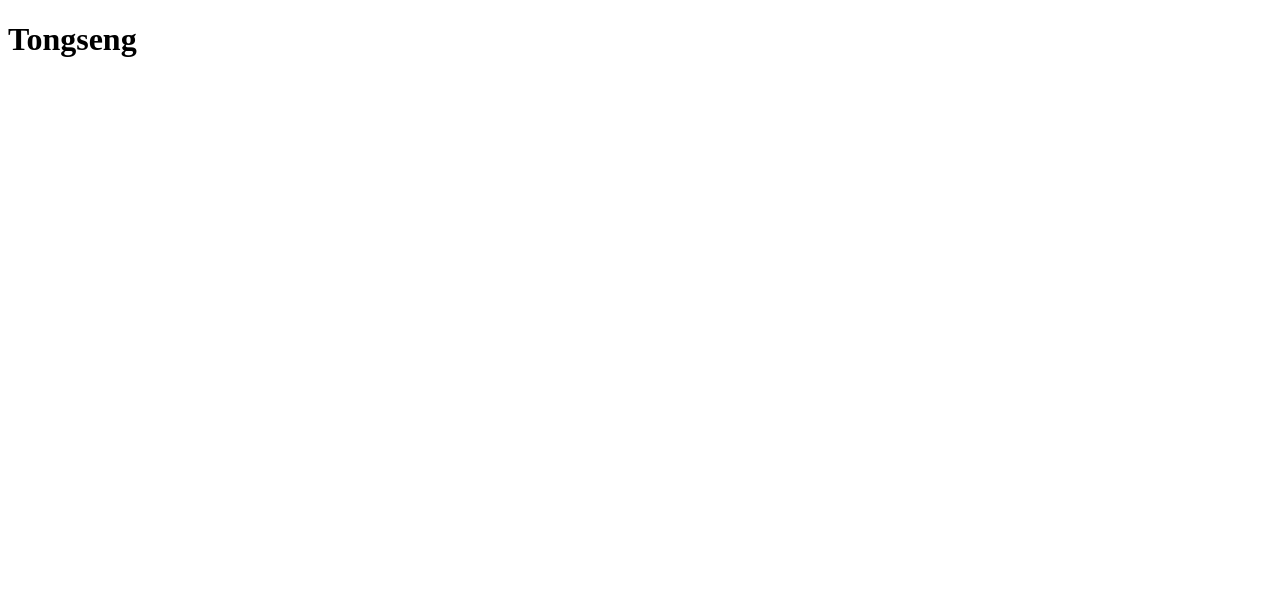
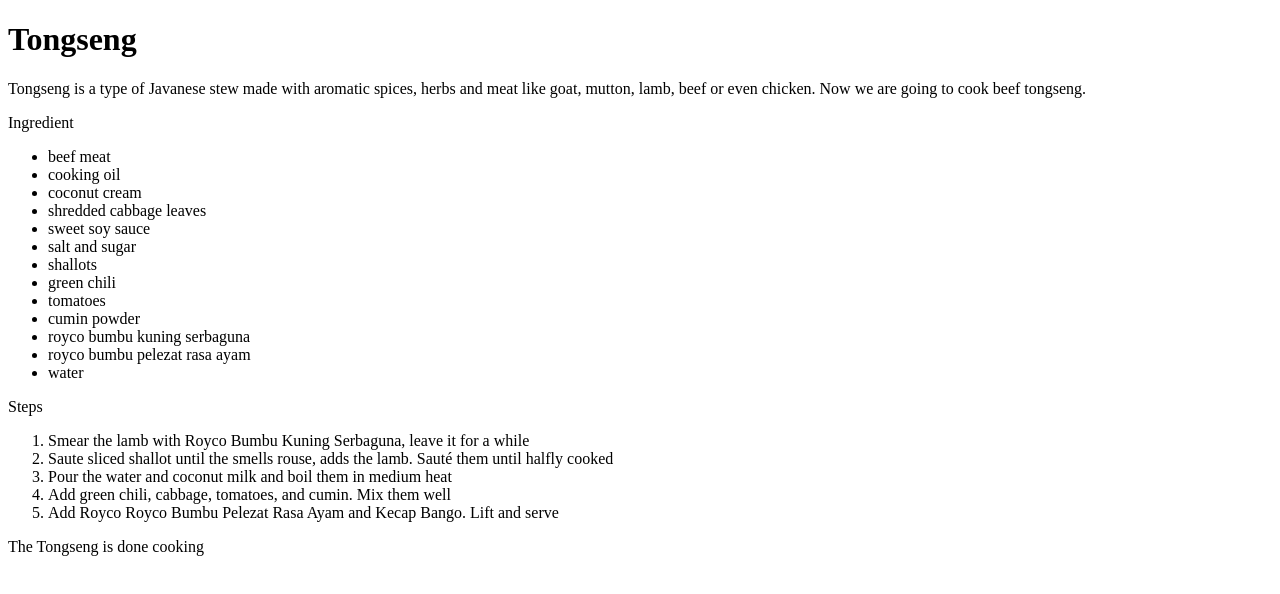
Before and after one commit to AdrianDirandra/Odin-Recipe, a plain HTML site: page recipes/tongseng.html in a window 1280 px wide. Drawn offline with Linux system fonts and the light colour scheme.

Commit message:
Add tongseng.html content

```diff
--- a/recipes/tongseng.html
+++ b/recipes/tongseng.html
@@ -6,5 +6,39 @@
     </head>
     <body>
         <h1>Tongseng</h1>
+
+        <p>
+            Tongseng is a type of Javanese stew made with aromatic spices, herbs and meat like goat, mutton, lamb, beef or even chicken.
+            Now we are going to cook beef tongseng.
+        </p>
+
+        <p>Ingredient</p>
+        <ul>
+            <li>beef meat</li>
+            <li>cooking oil</li>
+            <li>coconut cream</li>
+            <li>shredded cabbage leaves</li>
+            <li>sweet soy sauce</li>
+            <li>salt and sugar</li>
+            <li>shallots</li>
+            <li>green chili</li>
+            <li>tomatoes</li>
+            <li>cumin powder</li>
+            <li>royco bumbu kuning serbaguna</li>
+            <li>royco bumbu pelezat rasa ayam</li>
+            <li>water</li>
+        </ul>
+
+        <p>Steps</p>
+        <ol>
+            <li>Smear the lamb with Royco Bumbu Kuning Serbaguna, leave it for a while</li>
+            <li>Saute sliced shallot until the smells rouse, adds the lamb. Sauté them until halfly cooked</li>
+            <li>Pour the water and coconut milk and boil them in medium heat</li>
+            <li>Add green chili, cabbage, tomatoes, and cumin. Mix them well</li>
+            <li>Add Royco Royco Bumbu Pelezat Rasa Ayam and Kecap Bango. Lift and serve</li>
+        </ol>
+
+        <p>The Tongseng is done cooking</p>
+
     </body>
 </html>
```
